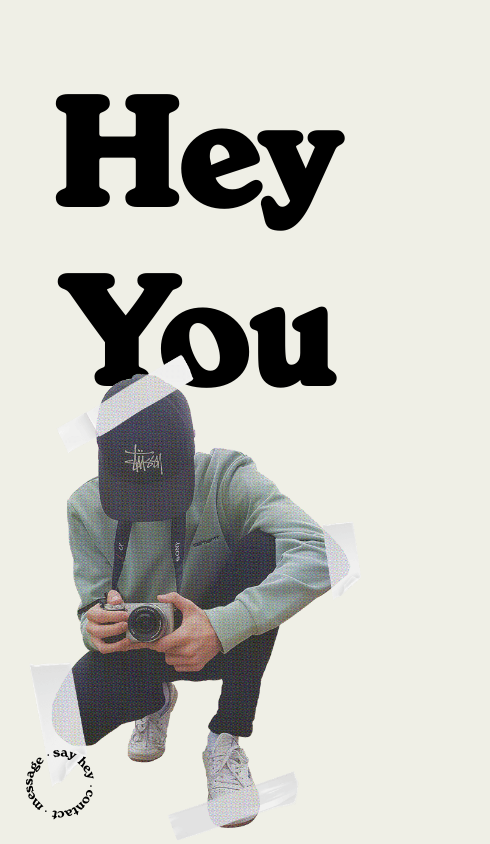
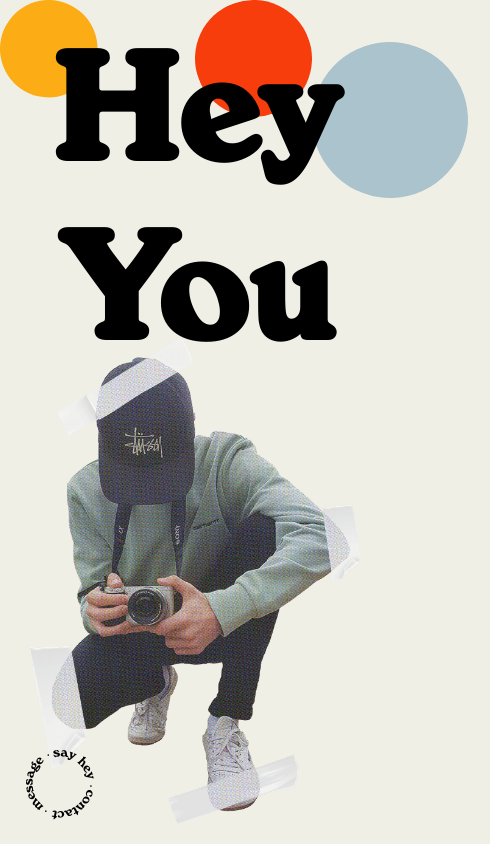
Before and after one commit to christophsaile/cs-v2, a React (Create React App) app: page / in a window 390 px wide. Shown: the top 844 px of the page, 490 px wide, since content can reach past the window. Built offline with nearby package versions, Linux system fonts and the light colour scheme.

Commit message:
feat: add setScroll helper

```diff
--- a/src/App.tsx
+++ b/src/App.tsx
@@ -3,6 +3,7 @@ import LocomotiveScroll from 'locomotive-scroll';
 import { isMobile, isTablet } from 'react-device-detect';
 import { debounce } from './helpers/debounce';
 import { map, clamp } from './helpers/utils';
+import { setScroll } from './helpers/setScroll';
 
 // Components
 import Statement from './components/statement/statement';
@@ -66,7 +67,7 @@ class App extends React.Component<Props, State> {
       smooth: true,
       direction: 'horizontal',
       smartphone: {
-        smooth: true,
+        smooth: false,
         direction: 'vertical',
       },
       tablet: {
@@ -99,21 +100,13 @@ class App extends React.Component<Props, State> {
   }
 
   render() {
-    const setScroll = (scroll: boolean, scrollSpeed: number, scrollDirection?: string) => {
-      return {
-        'data-scroll': scroll,
-        'data-scroll-speed': scrollSpeed,
-        'data-scroll-direction': scrollDirection,
-      };
-    };
-
     return (
       <main data-scroll-container>
         <section className='content'>
           <SayHey isMenuOpen={this.state.isMenuOpen} onMenuChange={this.handleMenu} />
           <section className='page page--fullscreen intro' data-scroll-section>
             <Statement center={true}>
-              <span data-scroll data-scroll-speed='-2' data-scroll-direction='vertical'>
+              <span {...setScroll(true, -2, 'vertical')}>
                 Hey{this.state.isMobile && <br />} You
               </span>
             </Statement>
@@ -121,14 +114,12 @@ class App extends React.Component<Props, State> {
               className='intro__img'
               src={ChrisCam}
               alt='Portrait Christoph Saile'
-              {...(this.state.isMobile
-                ? setScroll(true, 1, 'vertical')
-                : setScroll(true, 2, 'vertical'))}
+              {...setScroll(true, 2, 'vertical')}
             />
           </section>
           <section className='page' data-scroll-section>
             <Statement>
-              <span {...(this.state.isMobile ? '' : setScroll(true, -4, 'vertical'))}>Àpropos</span>
+              <span {...setScroll(true, -4, 'vertical')}>Àpropos</span>
             </Statement>
           </section>
           <section className='page' data-scroll-section>
@@ -139,7 +130,7 @@ class App extends React.Component<Props, State> {
           </section>
           <section className='page' data-scroll-section>
             <Statement center={true}>
-              <span data-scroll data-scroll-speed='4' data-scroll-direction='vertical'>
+              <span {...setScroll(true, 4, 'vertical')}>
                 Scroll <br />
                 Further
               </span>
@@ -147,13 +138,11 @@ class App extends React.Component<Props, State> {
           </section>
           <section className='page' data-scroll-section>
             <Statement>
-              <span data-scroll data-scroll-speed='-4' data-scroll-direction='vertical'>
-                Créations
-              </span>
+              <span {...setScroll(true, -4, 'vertical')}>Créations</span>
             </Statement>
           </section>
           <section className='page' data-scroll-section>
-            <Work data={WorkContent}/>
+            <Work data={WorkContent} />
           </section>
           <section className='page' data-scroll-section>
             <Statement center={true}>
--- /dev/null
+++ b/src/helpers/setScroll.ts
@@ -0,0 +1,7 @@
+export const setScroll = (scroll: boolean, scrollSpeed: number, scrollDirection?: string) => {
+  return {
+    'data-scroll': scroll,
+    'data-scroll-speed': scrollSpeed,
+    'data-scroll-direction': scrollDirection,
+  };
+};
```
